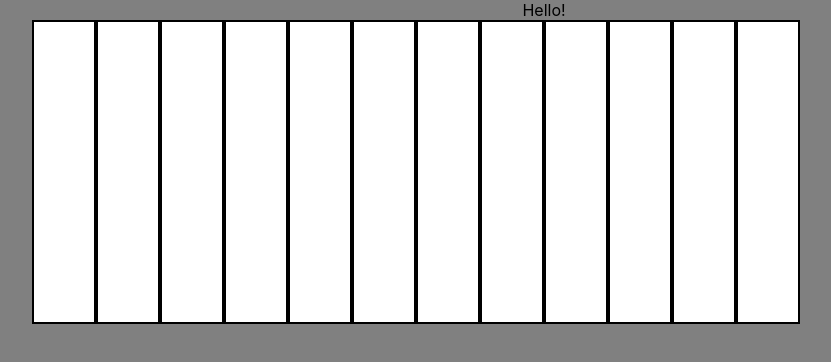
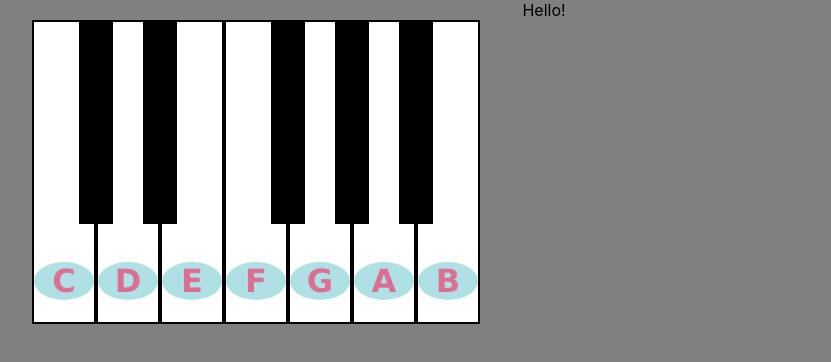
Before and after one commit to Cierra-McDonald/my-piano, a React (Create React App) app: page / in a window 1280 px wide. Shown: the top 362 px of the page, without its empty margins (96-927 px from the left). Built offline with nearby package versions, Linux system fonts and the light colour scheme.

Commit message:
piano with black and white keys rendering!

```diff
--- a/package.json
+++ b/package.json
@@ -9,6 +9,7 @@
     "react": "^17.0.2",
     "react-dom": "^17.0.2",
     "react-scripts": "4.0.3",
+    "soundfont-player": "^0.12.0",
     "web-vitals": "^1.1.2"
   },
   "scripts": {
--- /dev/null
+++ b/src/components/Containers/AudioContext.js
@@ -0,0 +1 @@
+export default window.AudioContext || window.webkitAudioContext;
--- /dev/null
+++ b/src/components/Containers/AudioPlayer.js
@@ -0,0 +1,38 @@
+import SoundFontPlayer from 'soundfont-player';
+import AudioContext from './AudioContext'
+
+const NullSoundFontPlayerNoteAudio = {
+    stop() {}
+};
+
+const NullSoundFontPlayer = {
+
+    play() {
+        return NullSoundFontPlayerNoteAudio;
+    }
+};
+
+const AudioPlayer = () => {
+    //importing Audio Context
+    const audioContext = AudioContext && new AudioContext();
+
+    let soundPlayer = NullSoundFontPlayer;
+
+    const Player = {
+        setInstrument(instrumentName) {
+            SoundFontPlayer.instrument(audioContext.resume(), instrumentName)
+                .then(soundfontPlayer => {
+                    soundPlayer = soundfontPlayer;
+                })
+                .catch(e => {
+                    soundPlayer = NullSoundFontPlayer;
+                });
+        },
+        playNote(note) {
+            soundPlayer.play(note);
+        }
+    };
+    return Player;
+}
+
+export default AudioPlayer;
--- a/src/components/Presentation/Keys.css
+++ b/src/components/Presentation/Keys.css
@@ -4,5 +4,26 @@
     height: 300px;
     width: 60px;
     border: 2px solid black;
+}
 
+.key-text {
+    color: palevioletred;
+    margin-top: 240px;
+    font-weight: 800;
+    font-size: 32px;
+    font-family: Verdana, Geneva, Tahoma, sans-serif;
+    pointer-events: none;
+    background-color: powderblue;
+    border-radius: 50%;
+    text-align: center;
 }
+
+.key.flat {
+    background-color: black;
+    position: relative;
+    height: 200px;
+    width: 30px;
+    z-index: 2;
+    margin-left: -17px;
+    margin-right: -17px;;
+}
--- a/src/components/Presentation/Keys.jsx
+++ b/src/components/Presentation/Keys.jsx
@@ -2,10 +2,29 @@ import React, { Component } from 'react'
 import './Keys.css'
 
 export default class Keys extends Component {
+
+    isNoteFlat = (note) => {
+        return note.length > 1;
+    }
+
     render() {
-        return (
-            <div className="key">
-            </div>
-        )
+        let keyClassName = "key";
+        const flatNote = this.isNoteFlat(this.props.note)
+        if(flatNote) {
+            keyClassName += " flat";
+        }
+
+        let key;
+        if(flatNote) {
+            key = <div className={keyClassName}></div>
+        } else{
+            key = (
+                <div className={keyClassName}>
+                    <div className="key-text">{this.props.note.toUpperCase()}</div>
+                </div>
+            )
+        }
+
+        return key;
     }
 }
```
Also changed, not shown: src/App.js (+13 -0 lines), 1 other file (tests, documents, lock files or other folders).
